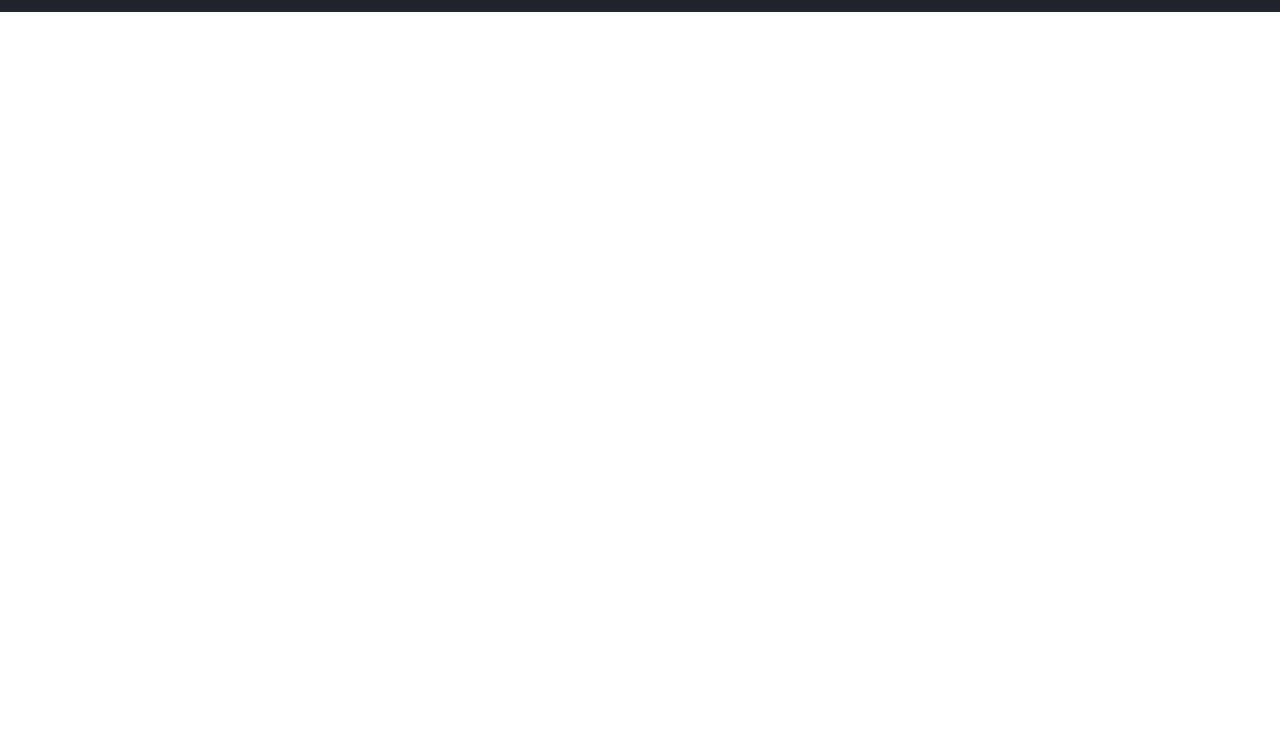
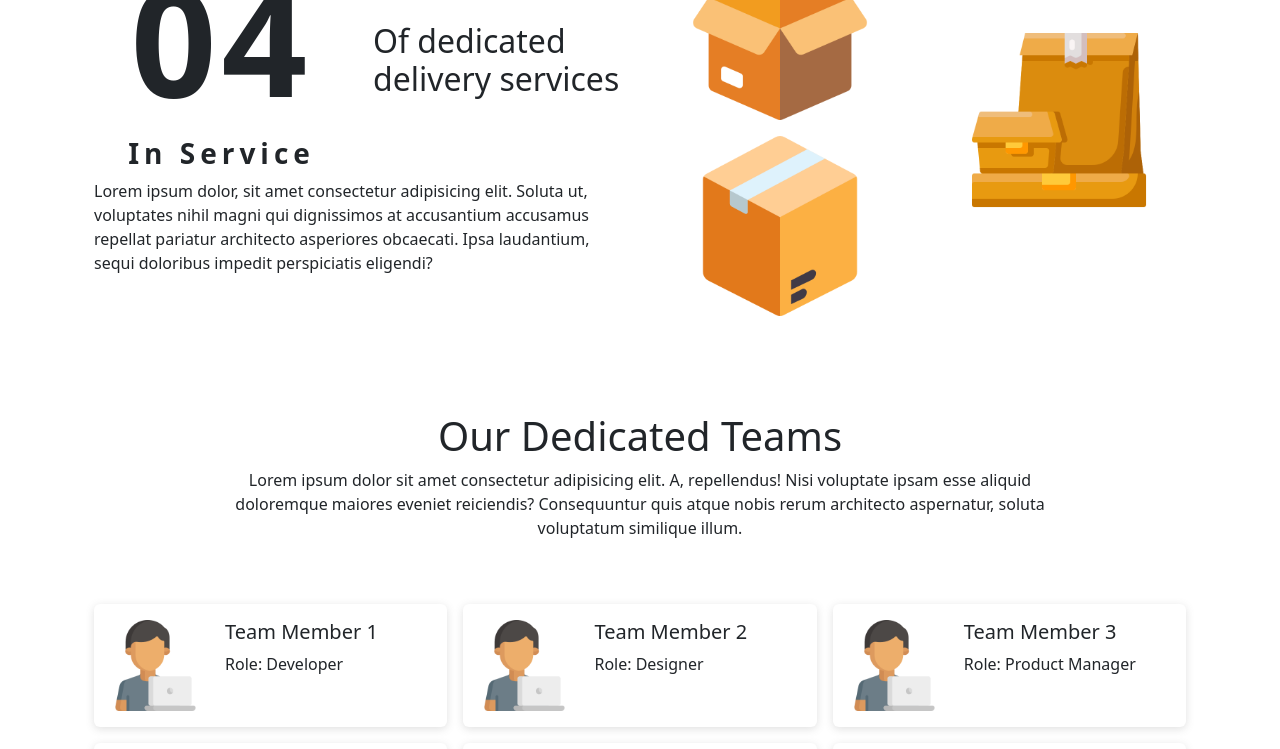
Before and after one commit to FERN1701/EcommerceVue, a Vue app: page /about in a window 1280 px wide. Shown: the part 420-1169 px from the top of the page. Before the commit the page ends 800 px from the top, so only its background shows below. Built offline with nearby package versions, Linux system fonts and the light colour scheme.

Commit message:
team component added

```diff
--- a/src/components/AboutUs.vue
+++ b/src/components/AboutUs.vue
@@ -5,11 +5,11 @@
             <div class="col-sm-6 d-flex align-items-center">
                 <div class="row">
                     <div class="col-6 d-flex flex-column justify-content-center align-items-center text-center">
-                        <h1 class="fw-bold number_spacing" style="font-size: 100px;">04</h1>
+                        <h1 class="fw-bold number_spacing" style="font-size: 150px;">04</h1>
                         <h3 class="spacing">In Service</h3>
                     </div>
                     <div class="col-6 d-flex flex-column justify-content-center align-items-center ">
-                        <h3>Of dedicated delivery services</h3>
+                        <h2>Of dedicated delivery services</h2>
                     </div>
                     <div class="col-12">
                         <p>Lorem ipsum dolor, sit amet consectetur adipisicing elit. Soluta ut, voluptates nihil magni qui dignissimos at accusantium accusamus repellat pariatur architecto asperiores obcaecati. Ipsa laudantium, sequi doloribus impedit perspiciatis eligendi?</p>
@@ -18,13 +18,13 @@
             </div>
             <div class="col-sm-6">
                 <div class="row">
-                    <div class="col-sm-6">
+                    <div class="col-6">
                         <div class="d-flex flex-column justify-column-center align-items-center ">
                             <img :src="package1" alt="" class="img-fluid m-3" width="180px">
                             <img :src="package2" alt="" class="img-fluid" width="180px">
                         </div>
                     </div>
-                    <div class="col-sm-6 d-flex justify-content-center align-items-center">
+                    <div class="col-6 d-flex justify-content-center align-items-center">
                         <img :src="package3" alt="" class="img-fluid" width="180px">
                     </div>
                 </div>
--- a/src/components/ProductsList.vue
+++ b/src/components/ProductsList.vue
@@ -1,6 +1,6 @@
 <template>
    <div class="row py-3 d-flex justify-content-center">
-    <div class="col-sm-2 g-4" v-for="(product, id) in products" :key="id">
+    <div class="col-6 col-md-2 g-4" v-for="(product, id) in products" :key="id">
         <div class="card">
             <div class="card-header d-flex justify-content-center align-items-center">
                 <img :src="product.itemImage" alt="" class="img-fluid" width="40px">
--- /dev/null
+++ b/src/components/Team.vue
@@ -0,0 +1,51 @@
+<template>
+    <section class="container py-5">
+        <div class="container-fluid">
+            <div class="d-flex flex-column justify-content-center align-items-center" style="width: 80%; margin: auto; text-align: center;">
+                <h1>Our Dedicated Teams</h1>
+                <p>Lorem ipsum dolor sit amet consectetur adipisicing elit. A, repellendus! Nisi voluptate ipsam esse aliquid doloremque maiores eveniet reiciendis? Consequuntur quis atque nobis rerum architecto aspernatur, soluta voluptatum similique illum.</p>
+            </div>
+        </div>
+        <div class="container-fluid py-5">
+            <div class="row g-3">
+
+                <div v-for="(team, id) in teamMembers" :key="id" class="col-6 col-md-4">
+                    <div class="card">
+                        <div class="card-body">
+                            <div class="row">
+                                <div class="col-sm-4">
+                                    <img :src="team.profile" alt="" class="img-fluid">
+                                </div>
+                                <div class="col-sm-8">
+                                    <h5 class="card-title">{{ team.name }}</h5>
+                                    <p class="card-text">Role: {{ team.role }}</p>
+                                </div>
+                            </div>
+                        </div>
+                    </div>
+                </div>
+
+
+            </div>
+        </div>
+    </section>
+</template>
+<script>
+import Team from '@/components/Team.vue'
+import TeamMates from '../assets/user/programmer.png'
+export default {
+    name: 'Team',
+    data () {
+        return {
+            teamMembers: [
+                { id: 1, profile:TeamMates, name: 'Team Member 1', role: 'Developer' },
+                { id: 2, profile:TeamMates, name: 'Team Member 2', role: 'Designer' },
+                { id: 3, profile:TeamMates, name: 'Team Member 3', role: 'Product Manager' },
+                { id: 4, profile:TeamMates, name: 'Team Member 4', role: 'QA Engineer' },
+                { id: 5, profile:TeamMates, name: 'Team Member 5', role: 'DevOps Engineer' },
+                { id: 6, profile:TeamMates, name: 'Team Member 6', role: 'Business Analyst' }
+            ]
+        }
+    }
+}
+</script>
--- a/src/views/AboutView.vue
+++ b/src/views/AboutView.vue
@@ -5,15 +5,20 @@
             <p>Lorem ipsum dolor sit amet, consectetur adipisicing elit. Tenetur maiores cum dolore veritatis rem! Alias tempora libero eius voluptatibus! Alias, laudantium officiis. Ab aliquam quia deserunt sint, cumque expedita eius?</p>
         </div>
     </section>
+    <AboutUs />
+    <Team />
     <Footer />
 </template>
 <script>
 import Footer from '@/components/Footer.vue'
-
+import AboutUs from '@/components/AboutUs.vue';
+import Team from '@/components/Team.vue';
 export default {
     name: 'AboutView',
     components: {
-        Footer
+        Footer,
+        AboutUs,
+        Team
     }
 }
 </script>
```
Also changed, not shown: src/assets/user/programmer.png (added).
